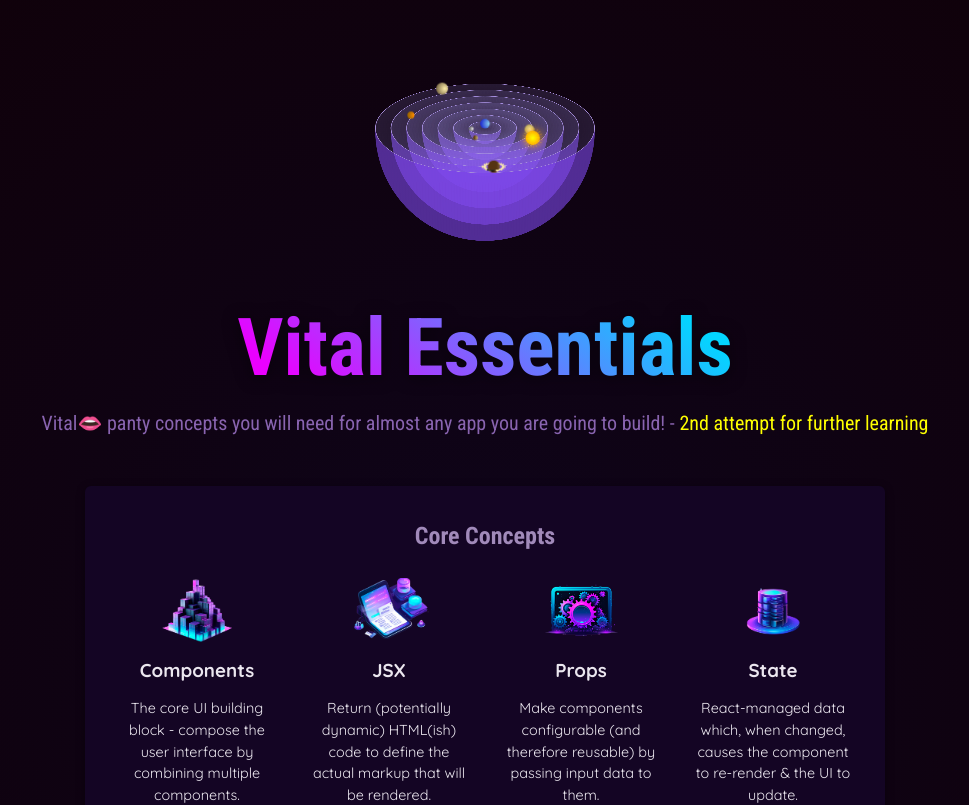
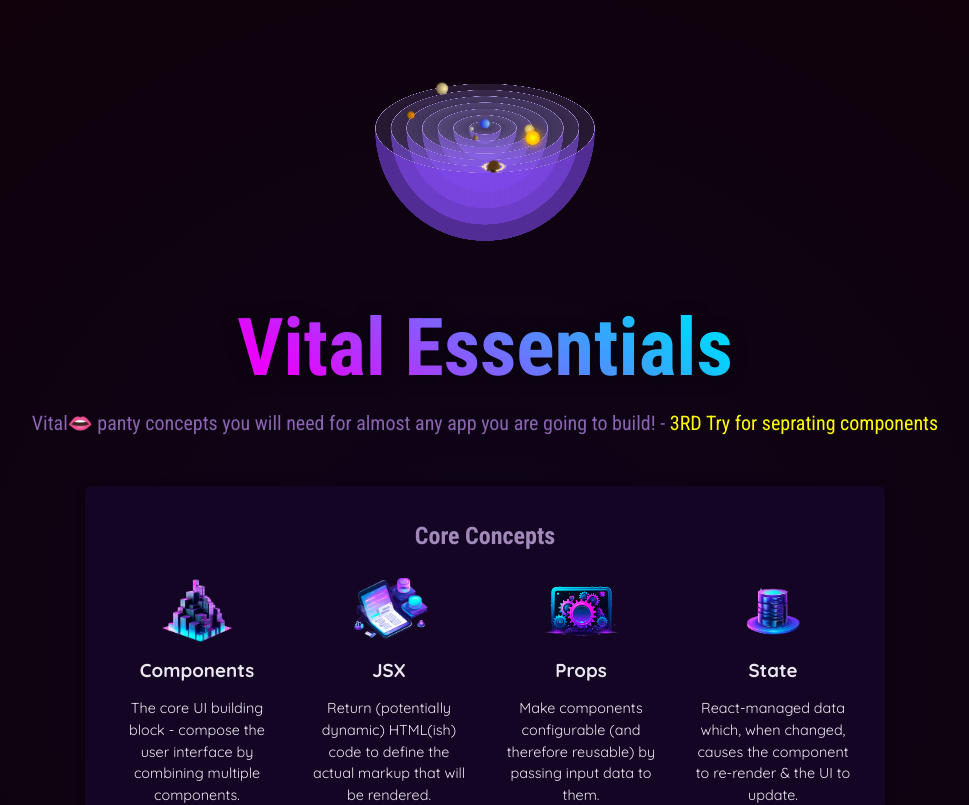
Before and after one commit to kachraz/practiceURS3-3, a React (Vite) app: page / in a window 1280 px wide. Shown: the top 805 px of the page, without its empty margins (155-1124 px from the left). Built offline with nearby package versions, Linux system fonts and the light colour scheme.

Commit message:
👩‍🦰 3rd Try

```diff
--- a/index.html
+++ b/index.html
@@ -9,7 +9,7 @@
     />
     <meta property="og:image" content="https://i.ibb.co/qMgPmw8/image.png" />
     <meta name="viewport" content="width=device-width, initial-scale=1.0" />
-    <title>React Panties- 2ndTry</title>
+    <title>React Panties- 3rdTry</title>
   </head>
   <body>
     <div id="root"></div>
--- a/src/comp/Header/Header.jsx
+++ b/src/comp/Header/Header.jsx
@@ -43,7 +43,7 @@ export default function Header() {
         {description}👄 panty concepts you will need for almost any app you are
         going to build! -{" "}
         <span style={{ color: "yellow" }}>
-          2nd attempt for further learning
+          3RD Try for seprating components
         </span>
       </p>
     </header>
```
